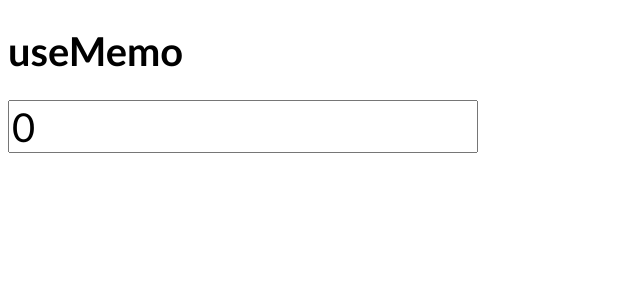
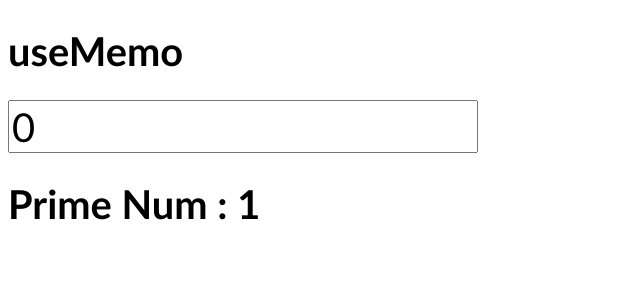
Before and after one commit to adarshjha-exe/ReactHooks, a React (Vite) app: page / in a window 1280 px wide. Shown: the top 300 px of the page, without its empty margins (0-640 px from the left). Built offline with nearby package versions, Linux system fonts and the light colour scheme.

Commit message:
heavey operation

```diff
--- a/ReactHooks/4-useMemo/UseMemoComp.jsx
+++ b/ReactHooks/4-useMemo/UseMemoComp.jsx
@@ -1,9 +1,14 @@
 import React from 'react';
+import { findNthPrime } from './nthPrime.js';
 
 const UseMemoComp = () => {
   const [text, setText] = React.useState(0);
 
   console.log('rendering the component every time input text changes.....');
+
+  // Heavy operation - After 6 digit UI freeze
+  const prime = findNthPrime(text);
+
   return (
     <div>
       <h1>useMemo</h1>
@@ -12,6 +17,7 @@ const UseMemoComp = () => {
         value={text}
         onChange={(e) => setText(e.target.value)}
       />
+      <h1>Prime Num : {prime}</h1>
     </div>
   );
 };
--- /dev/null
+++ b/ReactHooks/4-useMemo/nthPrime.js
@@ -0,0 +1,24 @@
+function isPrime(num) {
+  if (num < 2) return false;
+
+  for (let i = 2; i * i <= num; i++) {
+    if (num % i === 0) return false;
+  }
+
+  return true;
+}
+
+export function findNthPrime(n) {
+  let count = 0;
+  let num = 1;
+
+  while (count < n) {
+    num++;
+
+    if (isPrime(num)) {
+      count++;
+    }
+  }
+
+  return num;
+}
```
